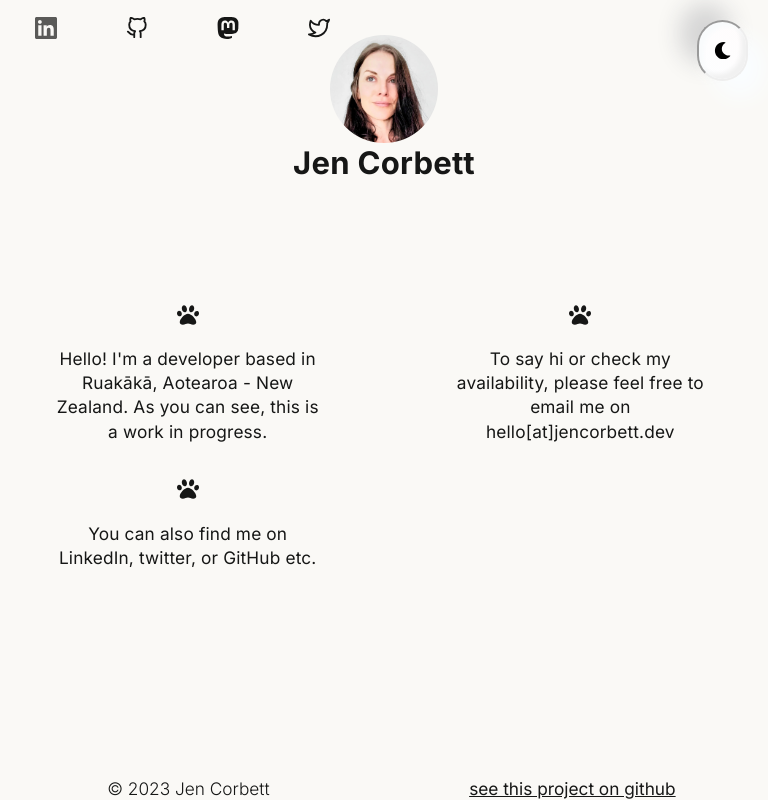
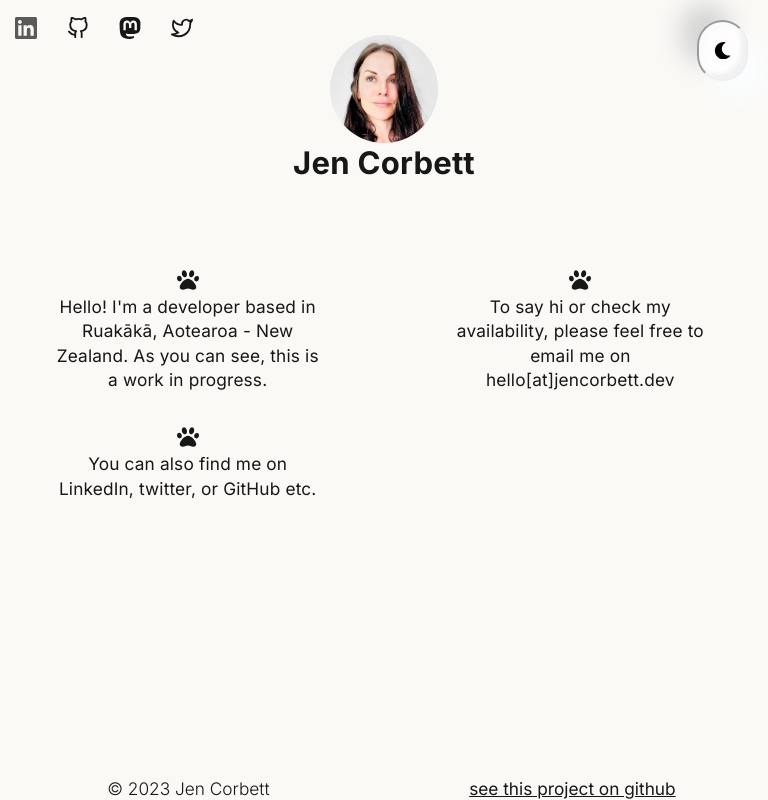
Before and after one commit to ajenstory/jencorbett.dev, a Next.js app in the folder app/: page / in a window 768 px wide. Built offline with nearby package versions, Linux system fonts and the light colour scheme.

Commit message:
update padding in mobile on header / icons

```diff
--- a/app/components/header.module.css
+++ b/app/components/header.module.css
@@ -4,8 +4,7 @@
   right: 0px;
   bottom: 1px;
   width: 100%;
-  min-width: 20rem;
-  padding: 4rem 4.25rem 2rem 4.25rem;
+  padding: 1rem 0.25rem 0rem;
 }
 
 .header {
@@ -28,7 +27,7 @@
 @media (min-width: 48rem) and (max-width: 60rem) {
   .container {
     max-width: 100%;
-    padding: 2rem 0 6rem 0;
+    padding: 2rem 0 4rem 0;
   }
 
   .title h1 {
--- a/app/components/icon.module.css
+++ b/app/components/icon.module.css
@@ -7,7 +7,7 @@
 
 .wrapper {
   margin: 0 auto;
-  padding: 2rem 2rem 0rem 2rem;
+  padding: 1rem 0.25rem 0rem;
   display: flex;
   min-width: 3rem;
 }
@@ -47,7 +47,7 @@
 @media (min-width: 48rem) and (max-width: 60rem) {
   .wrapper {
     margin: 0 auto;
-    padding: 1rem 2rem 1rem 2rem;
+    padding: 1rem 0.25rem 0rem;
     display: flex;
     min-width: 3rem;
   }
```
